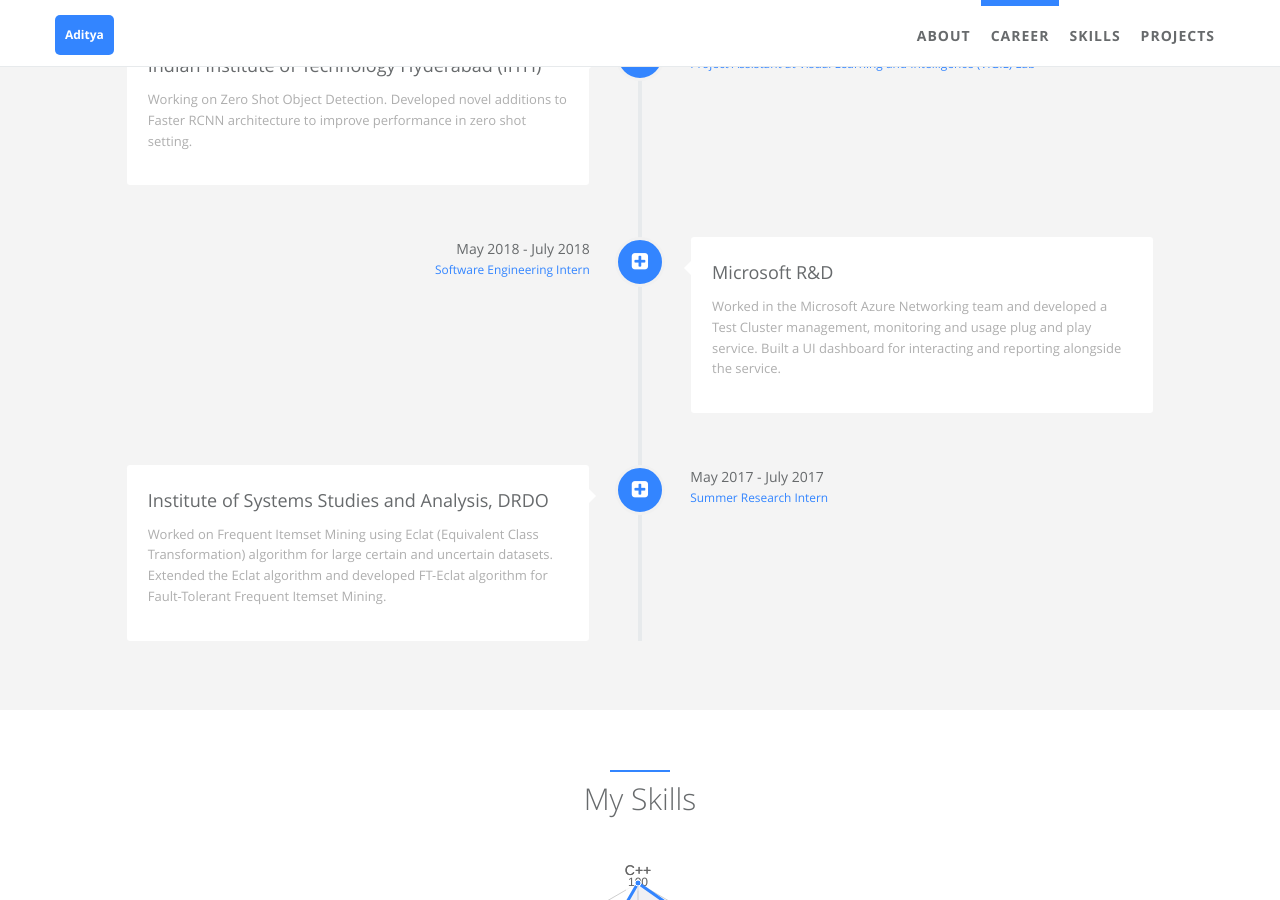
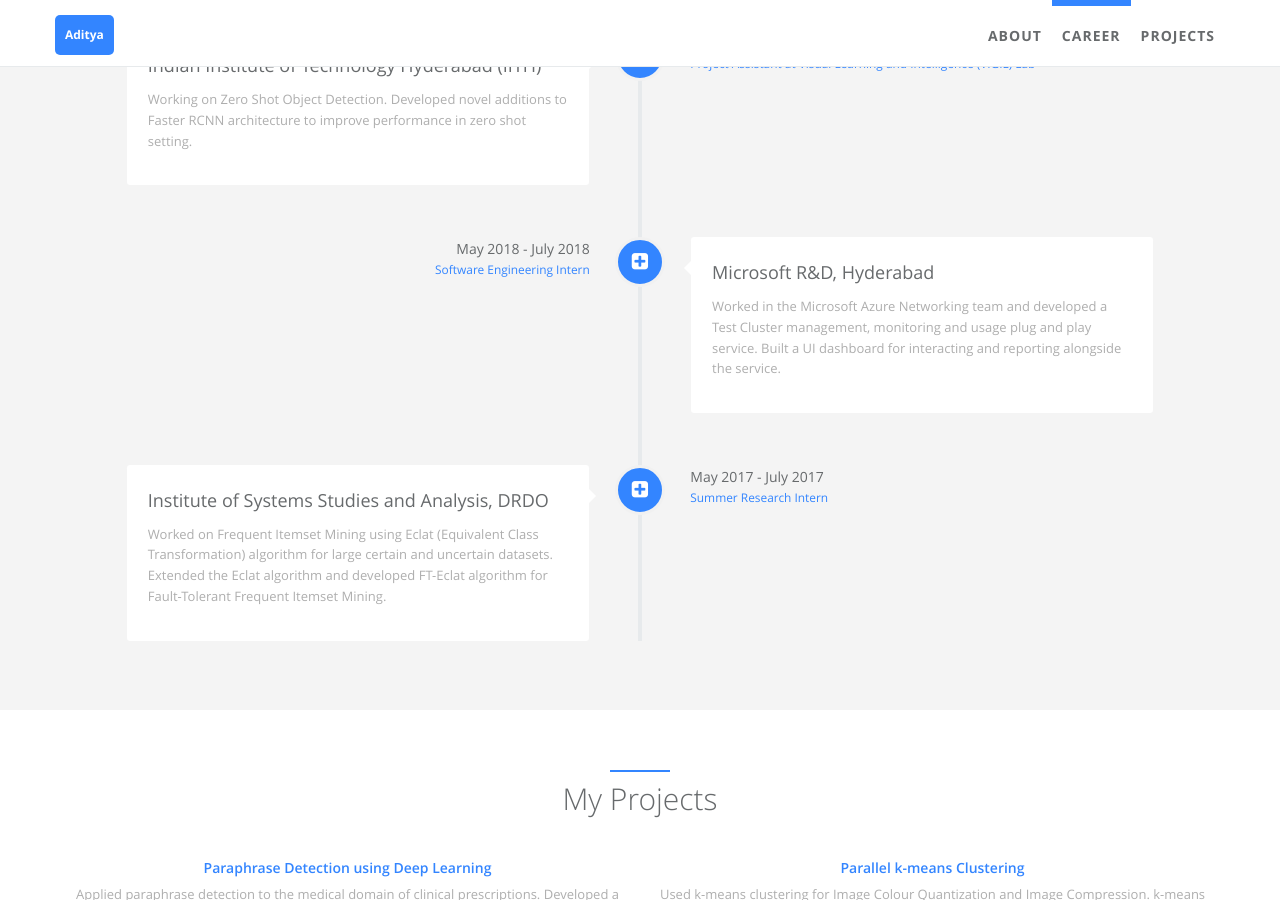
Before and after one commit to aditya5558/aditya5558.github.io, a Jekyll site: the page built from index.html, in a window 1280 px wide and 900 px high, scrolled down 1175 px. Built offline with Jekyll 4.4.1, drawn with Linux system fonts in a browser that asks for light colours.

Commit message:
Personal Website changes

```diff
--- a/_data/index/careers.yml
+++ b/_data/index/careers.yml
@@ -15,7 +15,7 @@
   icon: fa-plus-square
 
 - name:
-    detail: Microsoft R&D
+    detail: Microsoft R&D, Hyderabad
     i18n: company_b
   desc:
     detail: Worked in the Microsoft Azure Networking team and developed a Test Cluster management, monitoring and usage plug and play service. Built a UI dashboard for interacting and reporting alongside the service.
--- a/_data/landing.yml
+++ b/_data/landing.yml
@@ -12,11 +12,6 @@
   tpl: career.html
   css: timeline
 
-- id: skills
-  i18n: nav.skills
-  name: Skills
-  tpl: skills.html
-  css: team
 
 - id: projects
   i18n: nav.projects
```
